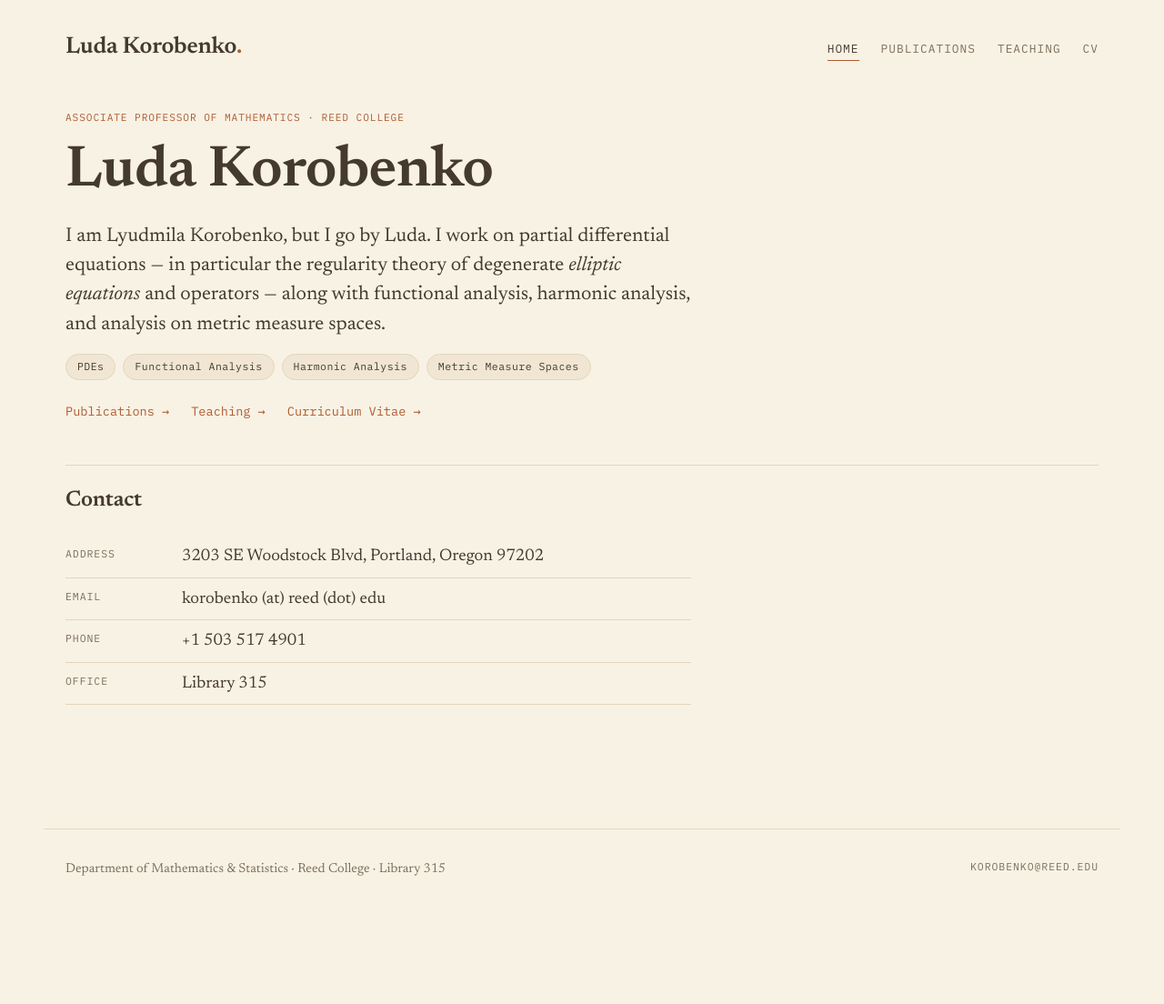
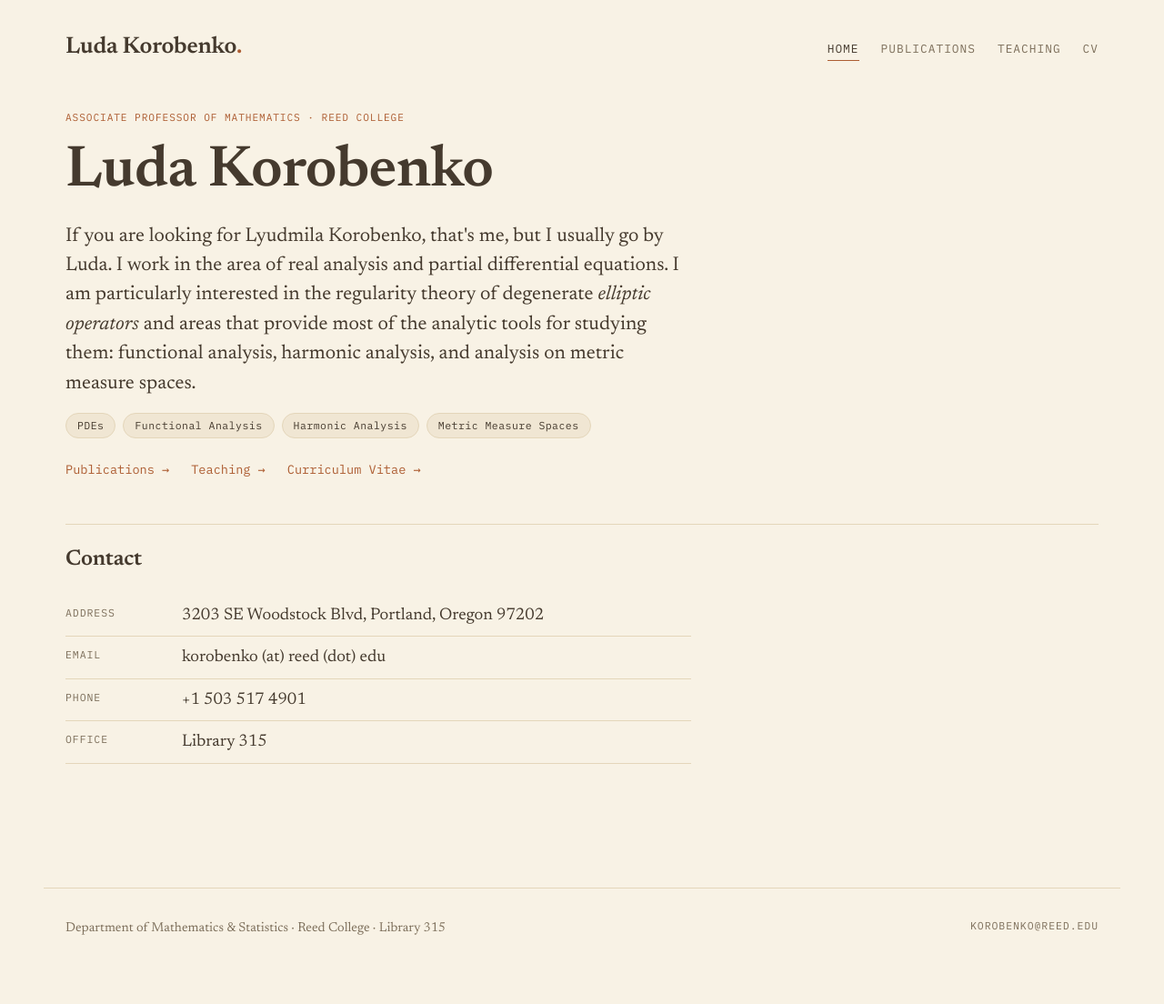
Before and after one commit to chhh/luda-website, a Jekyll site: the page built from index.md, in a window 1280 px wide. Shown: the whole page at 91% size. Built offline with Jekyll 4.4.1, drawn with Linux system fonts in a browser that asks for light colours; before the commit the page ends 1039 px from its top, so only the background shows below that.

Commit message:
Update index.md

```diff
--- a/index.md
+++ b/index.md
@@ -10,9 +10,9 @@ description: "Lyudmila (Luda) Korobenko, Associate Professor of Mathematics at R
   <h1>Luda Korobenko</h1>
 
   <p class="lead">
-    I am Lyudmila Korobenko, but I go by Luda. I work on partial
-    differential equations — in particular the regularity theory of
-    degenerate <em>elliptic equations</em> and operators — along with
+   If you are looking for Lyudmila Korobenko, that's me, but I usually go by Luda. I work in the area of real analysis and partial
+    differential equations. I am particularly interested in the regularity theory of
+    degenerate <em>elliptic operators</em> and areas that provide most of the analytic tools for studying them:
     functional analysis, harmonic analysis, and analysis on metric
     measure spaces.
   </p>
```
